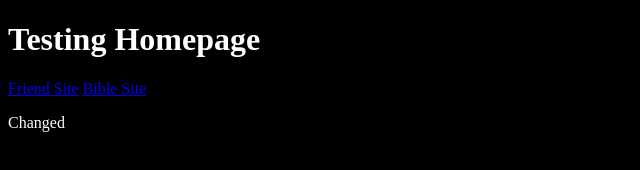
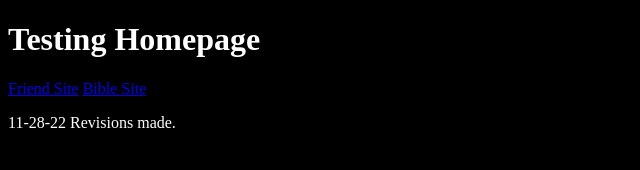
Before and after one commit to Daniel-Gutierrez-official/Daniel-Gutierrez-official.github.io, a plain HTML site: page index.html in a window 1280 px wide. Shown: the whole page, without its empty margins (0-640 px from the left). Drawn offline with Linux system fonts and the light colour scheme.

Commit message:
Update index.html

```diff
--- a/index.html
+++ b/index.html
@@ -11,7 +11,7 @@
         <h1>Testing Homepage</h1>
         <a href="../Friends_site/index.html">Friend Site</a>
         <a href="../Bible_site/index.html">Bible Site</a>
-        <p>Changed</p>
+        <p>11-28-22 Revisions made.</p>
 
     </body>
 </html>
```
